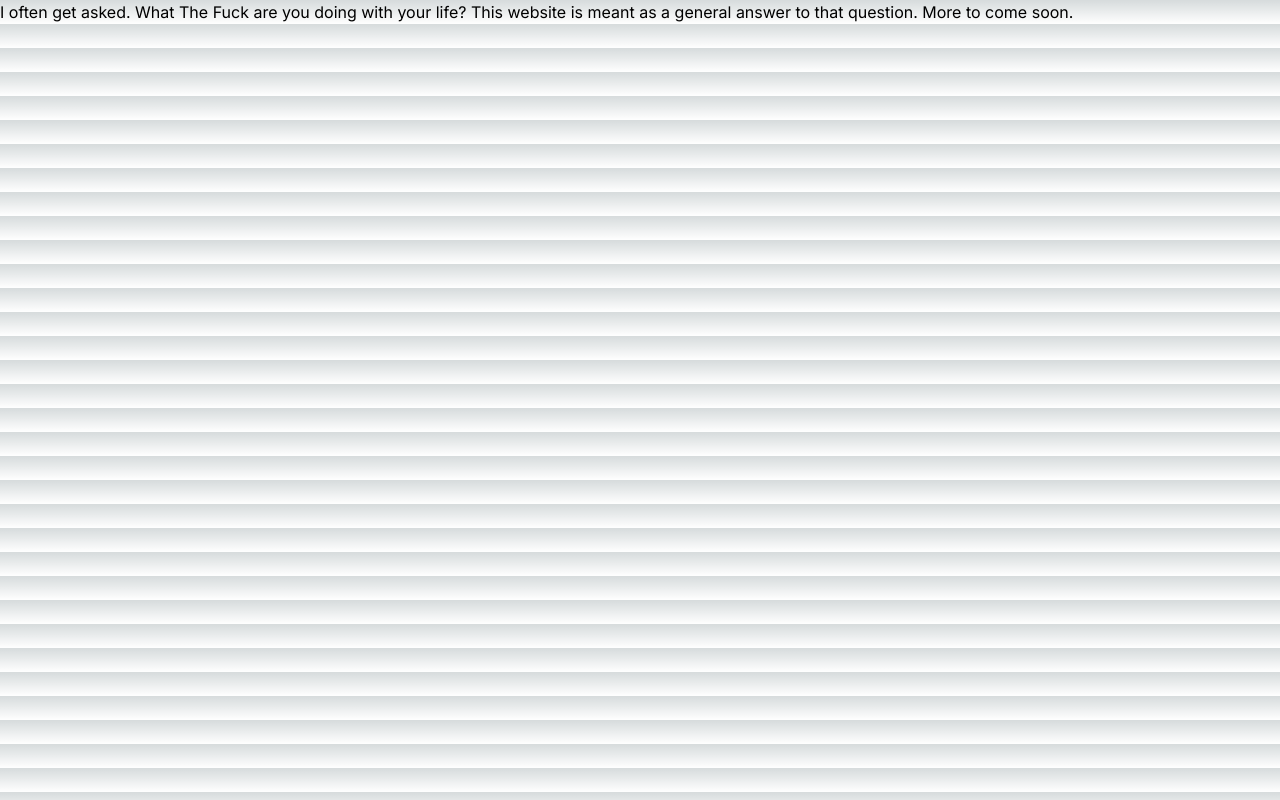
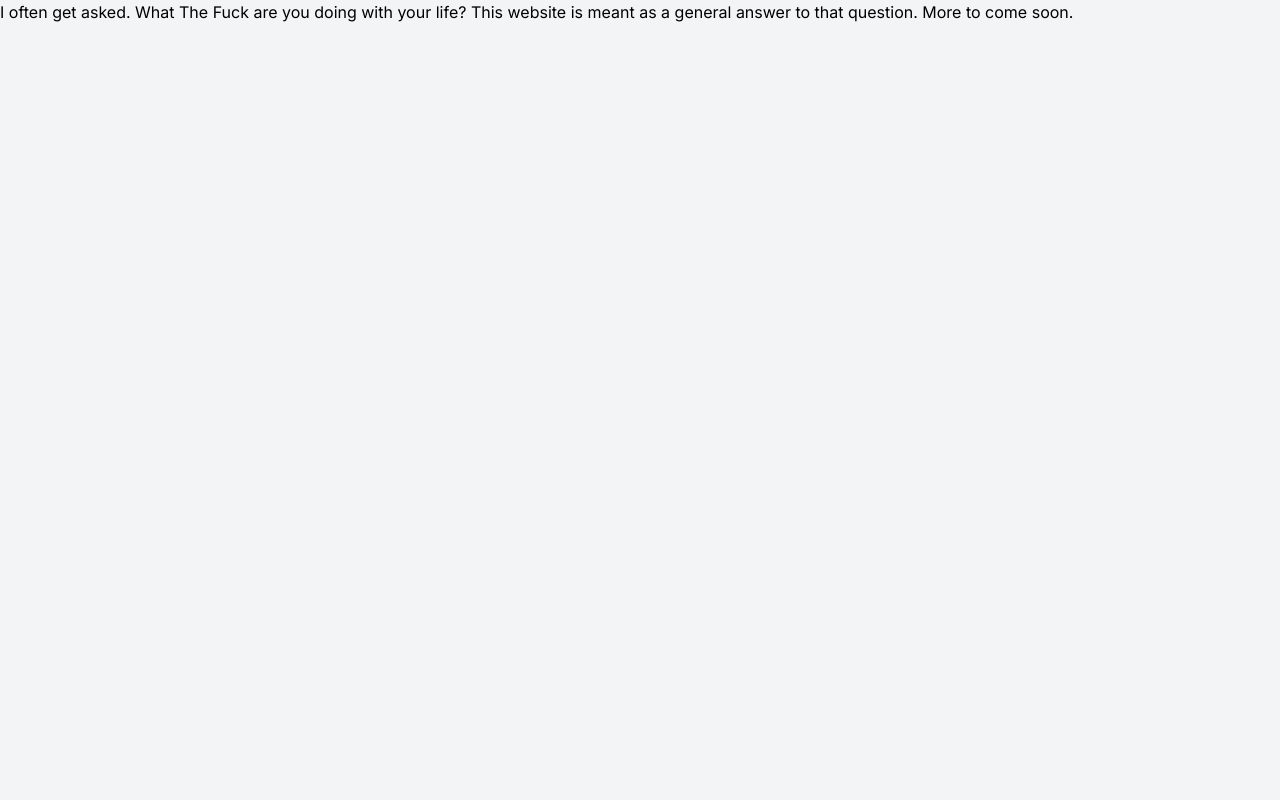
Before and after one commit to tigran-iii/personal-website, a Next.js app: page / in a window 1280 px wide. Built offline with nearby package versions, Linux system fonts and the light colour scheme.

Commit message:
remove gradient

```diff
--- a/app/globals.css
+++ b/app/globals.css
@@ -17,13 +17,7 @@
 }
 
 body {
-  color: rgb(var(--foreground-rgb));
-  background: linear-gradient(
-      to bottom,
-      transparent,
-      rgb(var(--background-end-rgb))
-    )
-    rgb(var(--background-start-rgb));
+  background-color: #f3f4f6;
 }
 
 @layer utilities {
```
